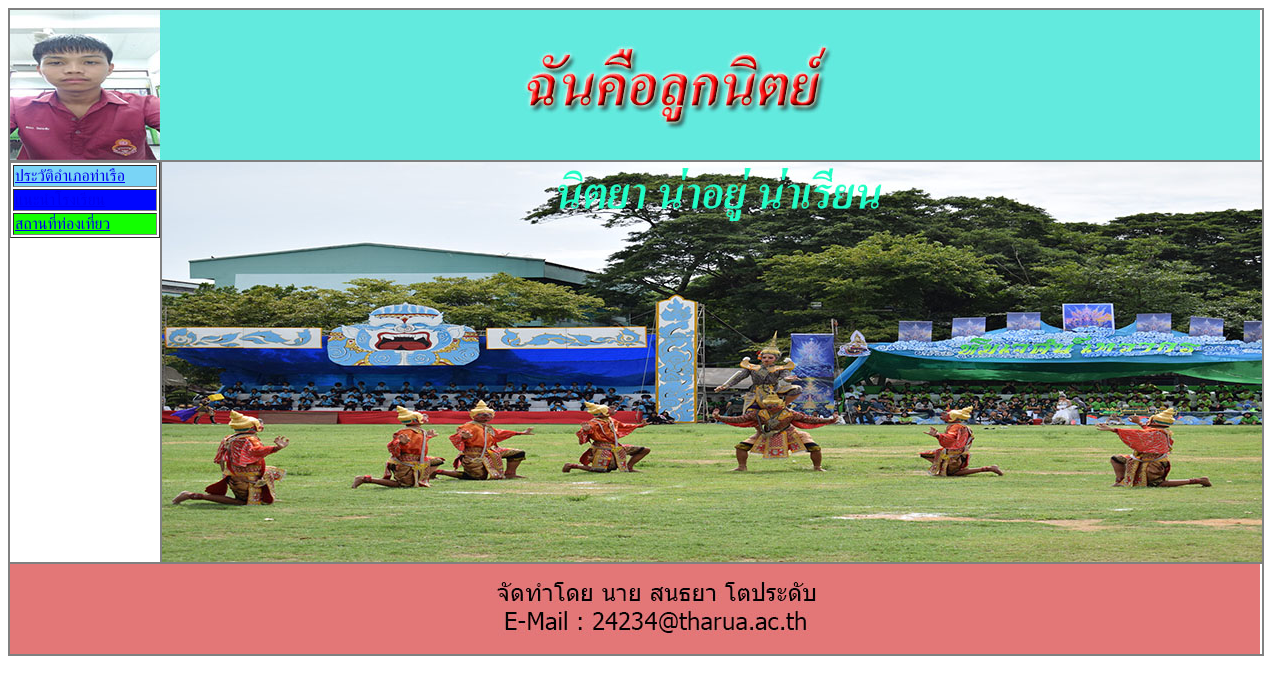
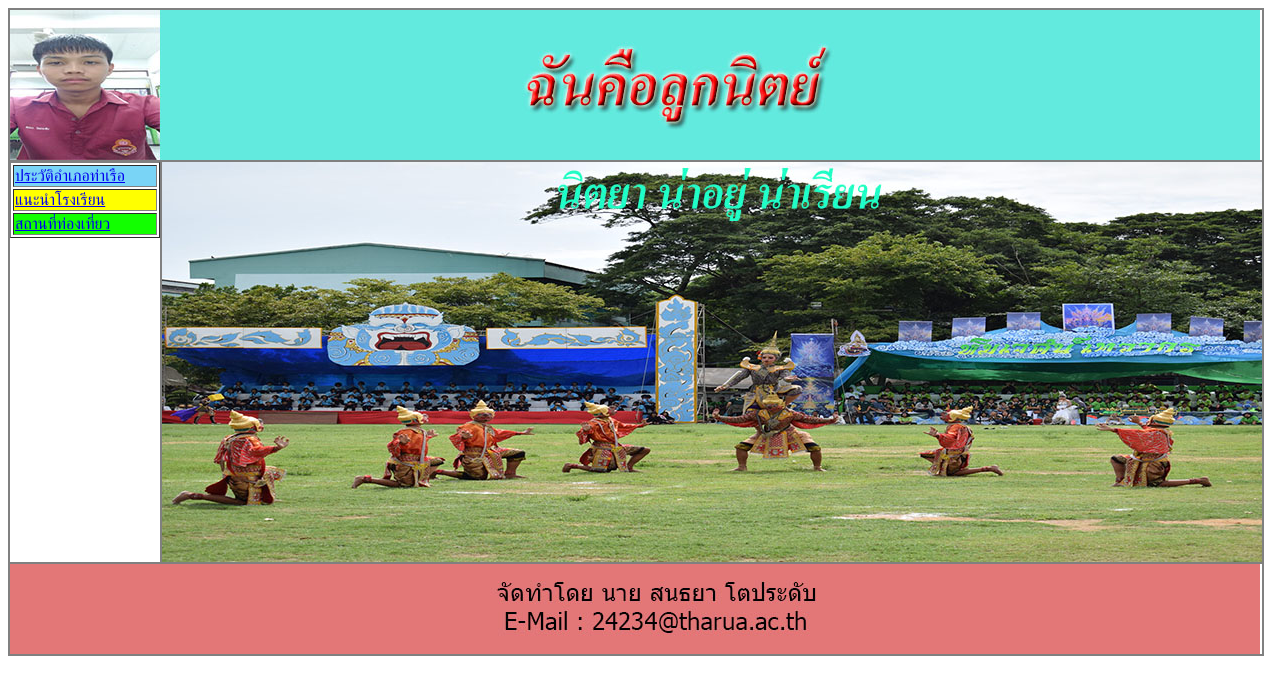
Before and after one commit to GAROPWS/Web, a plain HTML site: page index.html in a window 1280 px wide. Drawn offline with Linux system fonts and the light colour scheme.

Commit message:
Update index.html

```diff
--- a/index.html
+++ b/index.html
@@ -11,7 +11,7 @@
 
 	<tr> <td width="150" bgcolor="79d4f6"><a href="page1.html">ประวัติอำเภอท่าเรือ</a></td></tr>
 
-	<tr> <td width="150" bgcolor="0006ff"><a href="page2.html">แนะนำโรงเรียน</a></td></tr>
+	<tr> <td width="150" bgcolor="yellow"><a href="page2.html">แนะนำโรงเรียน</a></td></tr>
 
 	<tr> <td width="150" bgcolor="12ff00"><a href="page3.html">สถานที่ท่องเที่ยว</a></td></tr>
 </table>
```
